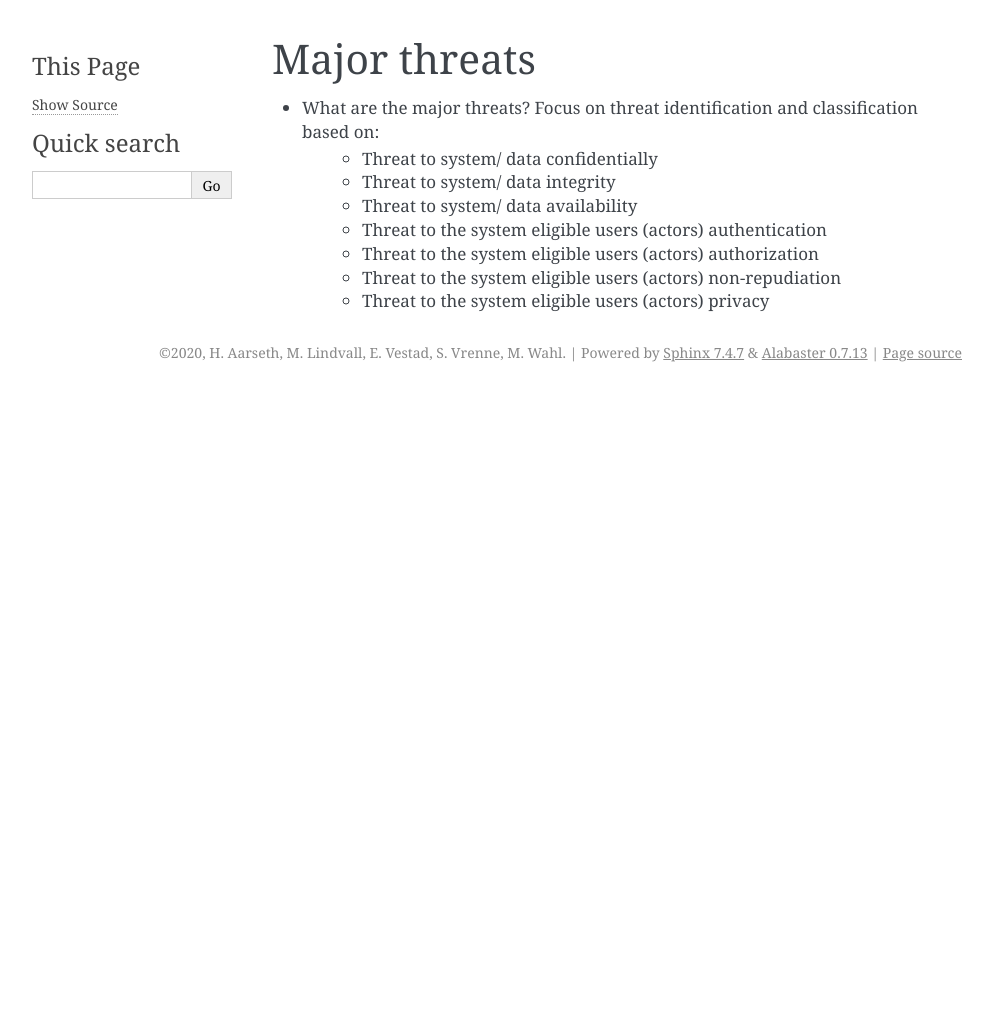
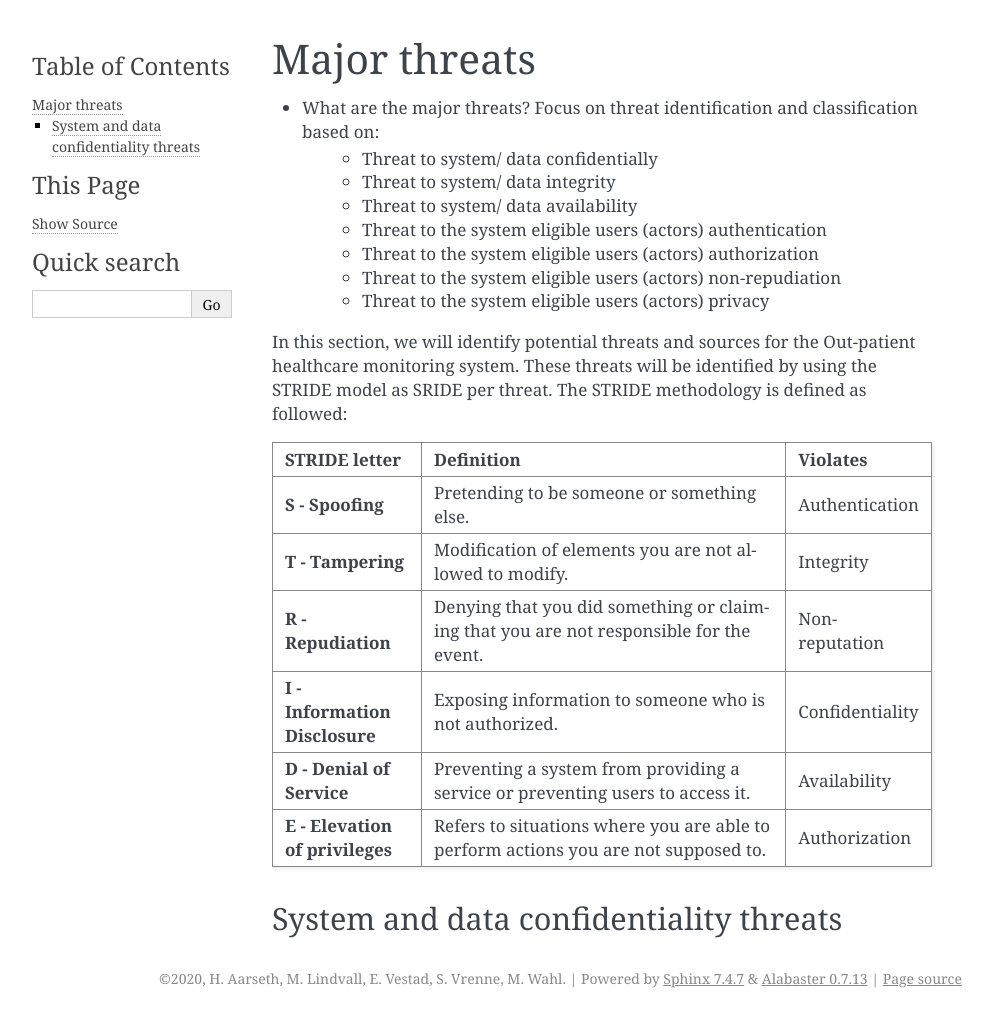
Before and after one commit to SteinarVrenne/school_imt3501, a Sphinx documentation site: the page built from task2/source/pages/02_Major_Threats.rst, in a window 1280 px wide. Shown: the whole page, without its empty margins (148-1141 px from the left). Built offline with Sphinx 7.4.7, drawn with Linux system fonts in a browser that asks for light colours; before the commit the page ends 900 px from its top, so only the background shows below that.

Commit message:
litt småsnacks bare

```diff
--- a/task2/source/pages/02_Major_Threats.rst
+++ b/task2/source/pages/02_Major_Threats.rst
@@ -1,23 +1,36 @@
 Major threats
--------------
+=============
 
 - What are the major threats? Focus on threat identification and classification based on:
     - Threat to system/ data confidentially
 
-
     - Threat to system/ data integrity
-
 
     - Threat to system/ data availability
 
-
     - Threat to the system eligible users (actors) authentication
-
 
     - Threat to the system eligible users (actors) authorization
 
-
     - Threat to the system eligible users (actors) non-repudiation
 
+    - Threat to the system eligible users (actors) privacy
 
-    - Threat to the system eligible users (actors) privacy
+
+In this section, we will identify potential threats and sources for the
+Out-patient healthcare monitoring system. These threats will be identified by
+using the STRIDE model as SRIDE per threat. The STRIDE methodology is defined as followed:
+
+.. csv-table::
+  :header: **STRIDE letter**, **Definition**, **Violates**
+  :widths: 15, 40, 10
+
+	"**S - Spoofing**", "Pretending to be someone or something else.", "Authentication"
+  "**T - Tampering**", "Modification of elements you are not allowed to modify.", "Integrity"
+  "**R - Repudiation**", "Denying that you did something or claiming that you are not responsible for the event.", "Non-reputation"
+  "**I - Information Disclosure**", "Exposing information to someone who is not authorized.", "Confidentiality"
+  "**D - Denial of Service**", "Preventing a system from providing a service or preventing users to access it.", "Availability"
+  "**E - Elevation of privileges**", "Refers to situations where you are able to perform actions you are not supposed to.", "Authorization"
+
+System and data confidentiality threats
+---------------------------------------
```
Also changed, not shown: 1 other file.
